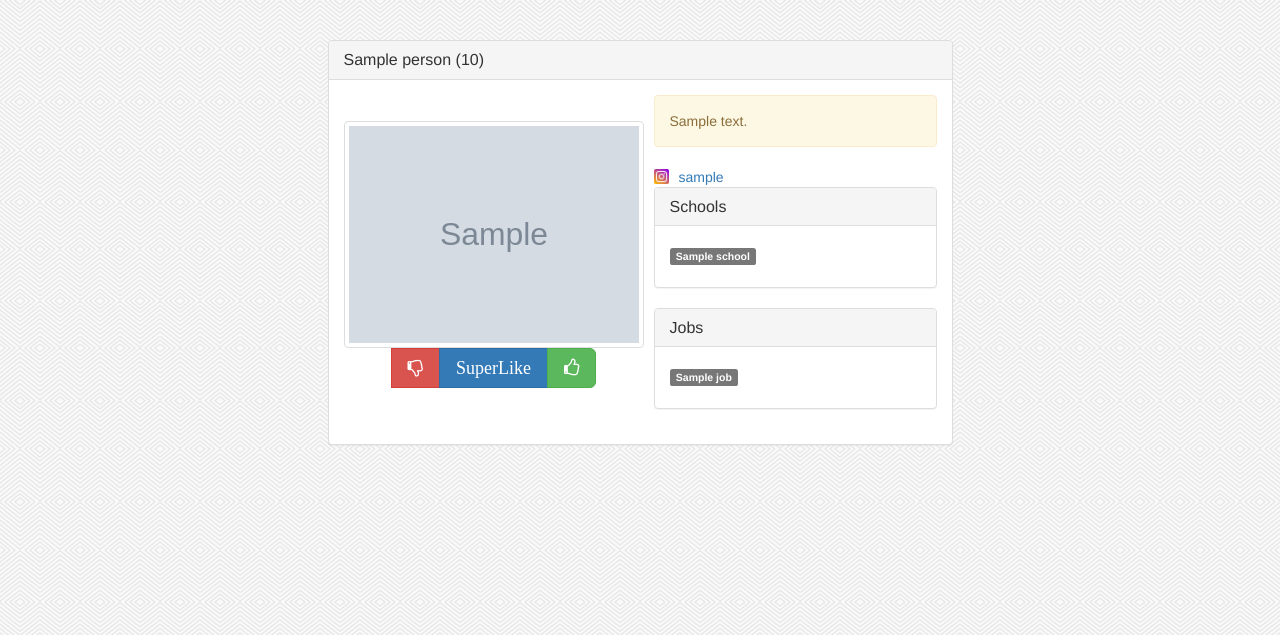
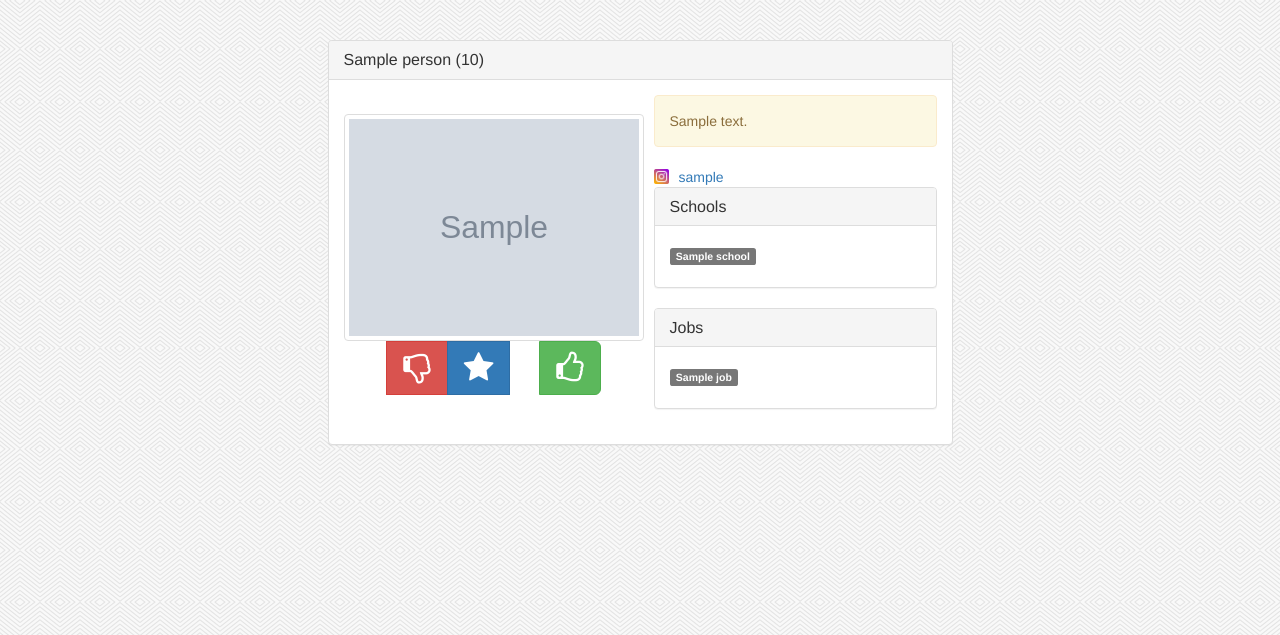
Before and after one commit to harababurel/pynder-iss, a Flask app: template src/templates/swipe.html in a window 1280 px wide. Shown: the part 52-687 px from the top of the page. Run offline with Flask 2, Linux system fonts and the light colour scheme; the template is opened without the code that fills it: most values are stand-ins (such as "Sample title", 1, 10 or a date in 2020); grey boxes marked "Sample" are stand-in pictures; some libraries are stand-ins or nearby versions; some web fonts are replaced.

Commit message:
Made swipe buttons prettier
Signed-off-by: Robert Iurisniti <iurisnit.robert@gmail.com>

```diff
--- /dev/null
+++ b/src/static/swipe.css
@@ -0,0 +1,11 @@
+.vote {
+    border-radius: 50%;
+}
+
+.vote i{
+    font-size: xx-large;
+}
+
+.superlike {
+    margin: 0 30px;
+}
--- a/src/templates/base.html
+++ b/src/templates/base.html
@@ -6,6 +6,7 @@
     <link rel="stylesheet" href="/static/simple-slideshow-styles.css">
     <link rel="stylesheet" href="/static/matches.css">
     <link rel="stylesheet" href="/static/settings.css">
+    <link rel="stylesheet" href="/static/swipe.css">
     <link rel="stylesheet" href="https://maxcdn.bootstrapcdn.com/bootswatch/3.3.7/lumen/bootstrap.min.css">
     <link rel="stylesheet" href="https://maxcdn.bootstrapcdn.com/font-awesome/4.7.0/css/font-awesome.min.css">
     <!-- javascript files -->
--- a/src/templates/swipe.html
+++ b/src/templates/swipe.html
@@ -43,13 +43,13 @@
                                         <div class="btn-group btn-group-lg" role="group"
                                              aria-label="Left/Superlike/Right">
                                             <input type="hidden" name="person_hash_code" value="{{ person_hash_code }}">
-                                            <button type="submit" class="btn btn-danger" name="dislike">
+                                            <button type="submit" class="btn btn-danger vote" name="dislike">
                                                 <i class="fa fa-thumbs-o-down" aria-hidden="true"></i>
                                             </button>
-                                            <button type="submit" class="btn btn-primary" name="superlike">
-                                                <i class="fa" aria-hidden="true">SuperLike</i>
+                                            <button type="submit" class="btn btn-primary vote superlike" name="superlike">
+                                                <i class="fa fa-star" aria-hidden="true"></i>
                                             </button>
-                                            <button type="submit" class="btn btn-success" name="like">
+                                            <button type="submit" class="btn btn-success vote" name="like">
                                                 <i class="fa fa-thumbs-o-up" aria-hidden="true"></i>
                                             </button>
                                         </div>
```
